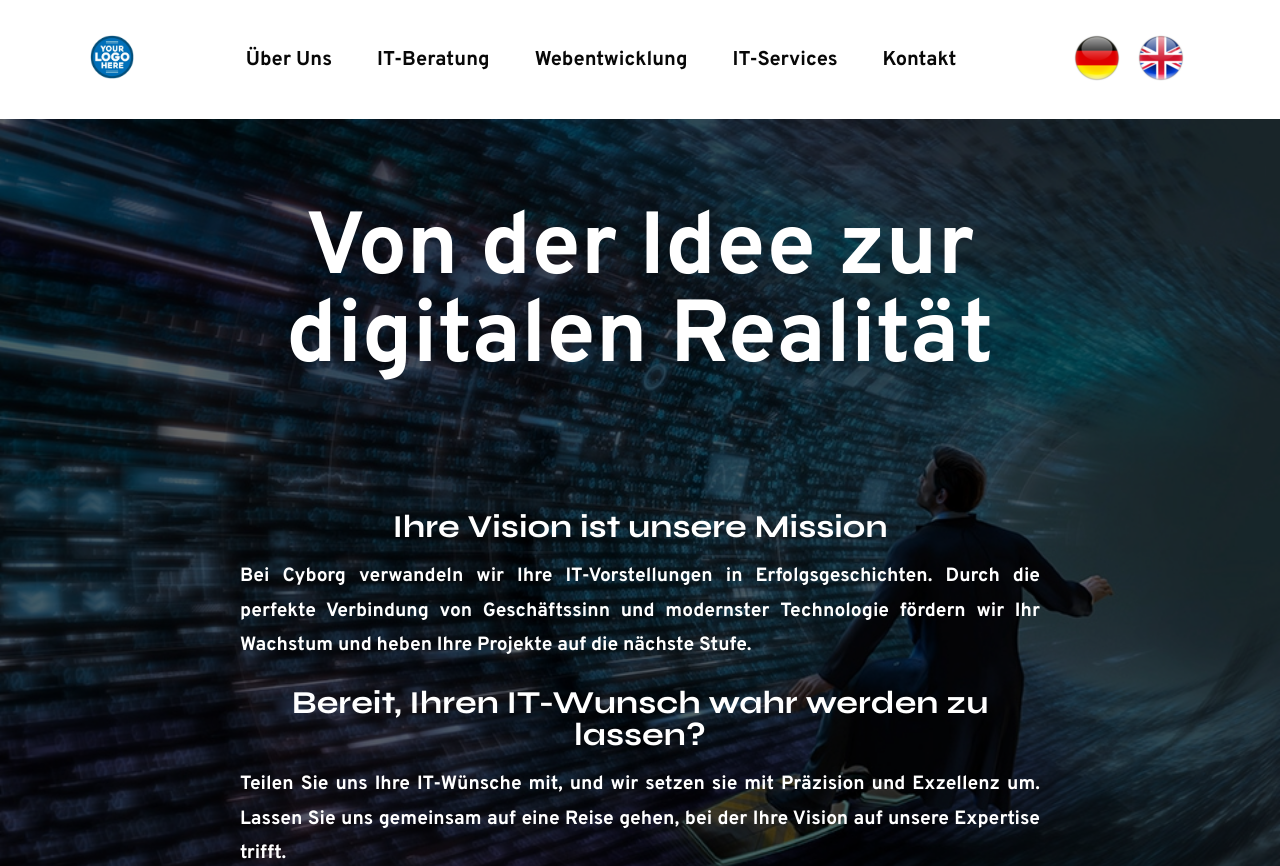
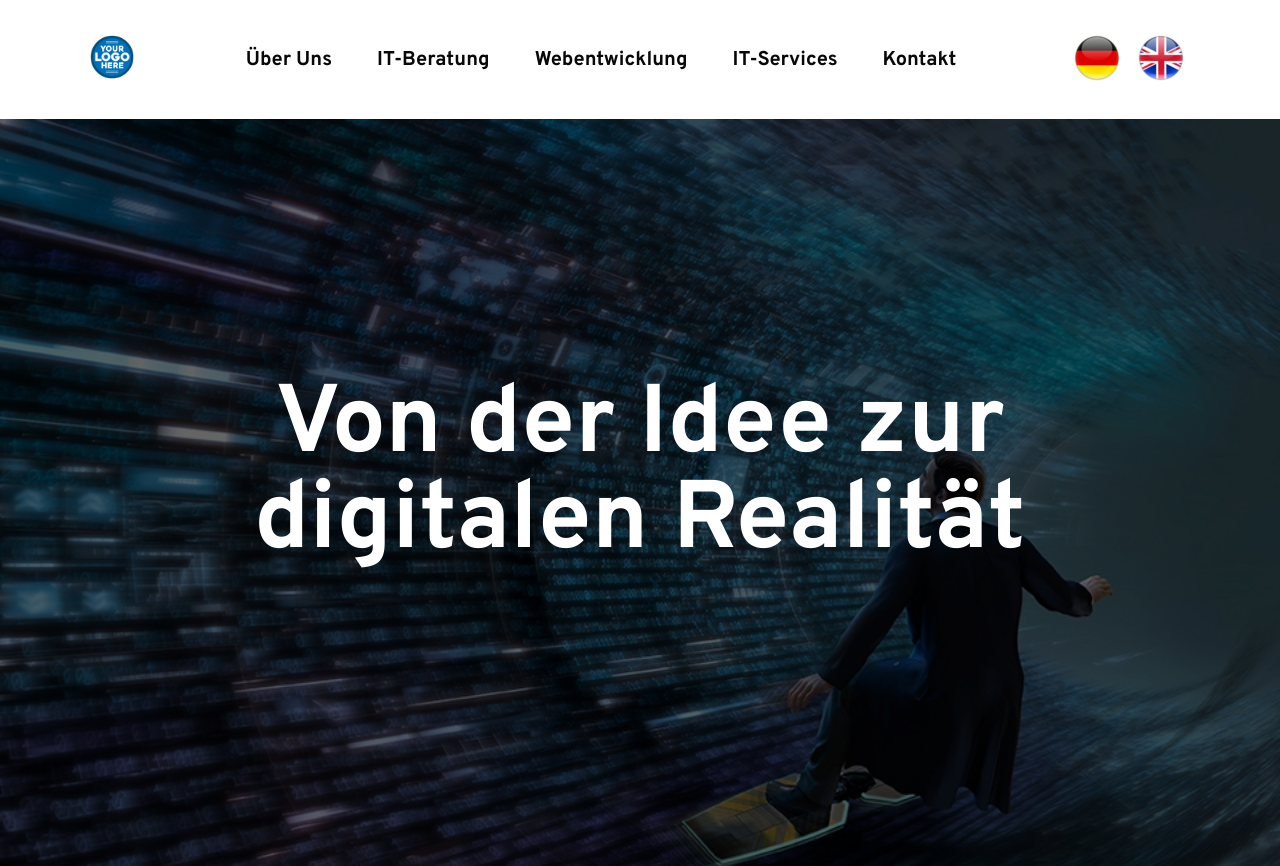
Before and after one commit to JavaEnergy/Cyborg, a React (Vite) app: page /about-us in a window 1280 px wide. Shown: the top 866 px of the page. Built offline with nearby package versions, Linux system fonts and the light colour scheme.

Commit message:
change some css

```diff
--- a/src/components/Header/Header.css
+++ b/src/components/Header/Header.css
@@ -46,7 +46,7 @@ nav a {
 
 /* Default styles for sub-menu links */
 .submenu li a {
-  color: #555; /* Default sub-menu text color */
+  color: black; /* Default sub-menu text color */
  }
 
 /* Submenu Item Hover */
--- a/src/pages/Home.css
+++ b/src/pages/Home.css
@@ -36,14 +36,14 @@
 /* Headings and Text Styling */
 .content h1 {
   font-family: 'Overpass-black';
-  font-size: 5.5rem;
+  font-size: 6rem;
   color: white;
   text-align: center;
   margin-bottom: 8rem;
 }
 
 .content h2 {
-  font-size: 2rem;
+  font-size: 3rem;
   margin: 1.5rem 0 1rem;
   color: white;
   text-align: center;
@@ -54,4 +54,5 @@
   line-height: 1.8; /* Slightly increased for readability */
   color: white;
   text-align: justify;
+  font-family: "Overpass-medium";
 }
--- a/src/pages/Home.jsx
+++ b/src/pages/Home.jsx
@@ -10,16 +10,16 @@ const Home = () => {
     <div className="home-container">
       <div className="content">
         <h1>{t('home.title')}</h1>
-        <h2>{t('home.subtitle')}</h2>
+        {/* <h2>{t('home.subtitle')}</h2>
 
         <section className="vision-mission">
           <p>{t('home.vision_content')}</p>
-        </section>
+        </section> */}
 
-        <section className="it-wish">
+        {/* <section className="it-wish">
           <h2>{t('home.wish_title')}</h2>
           <p>{t('home.wish_content')}</p>
-        </section>
+        </section> */}
       </div>
     </div>
   );
```
